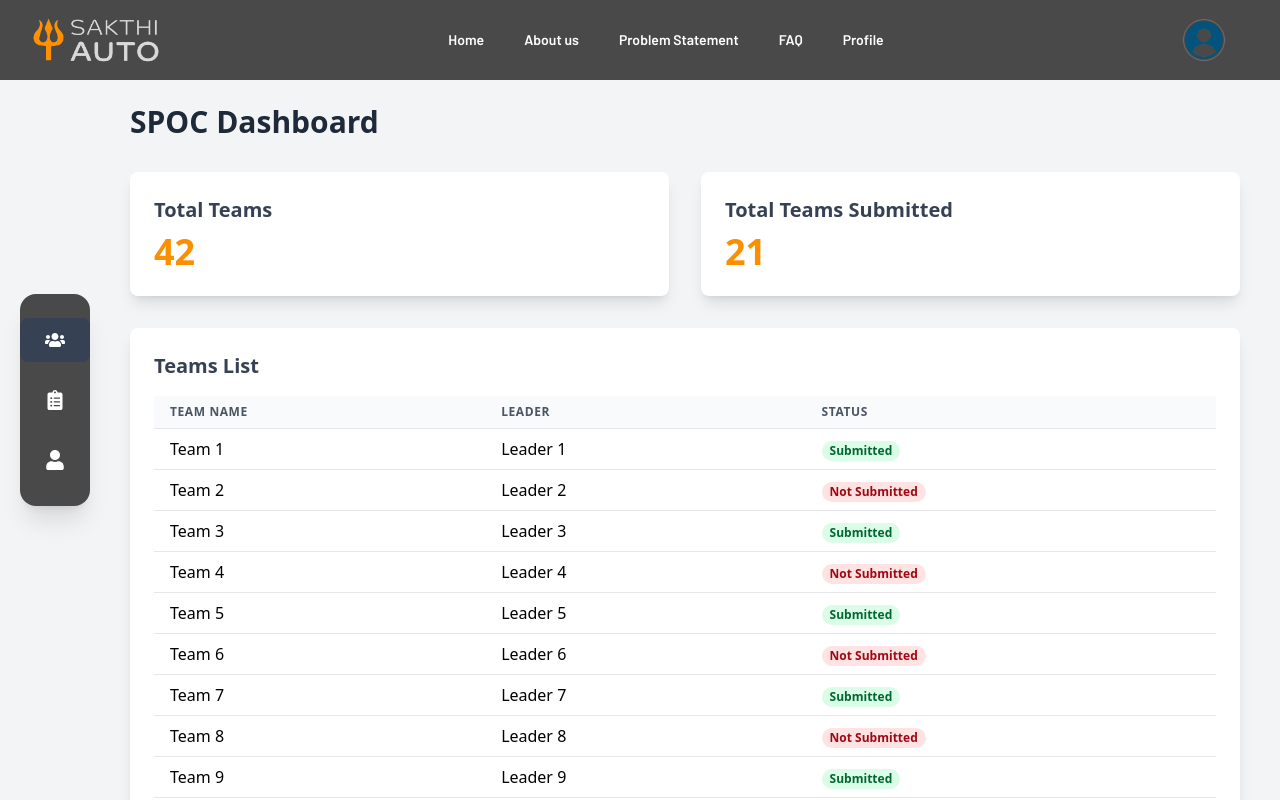
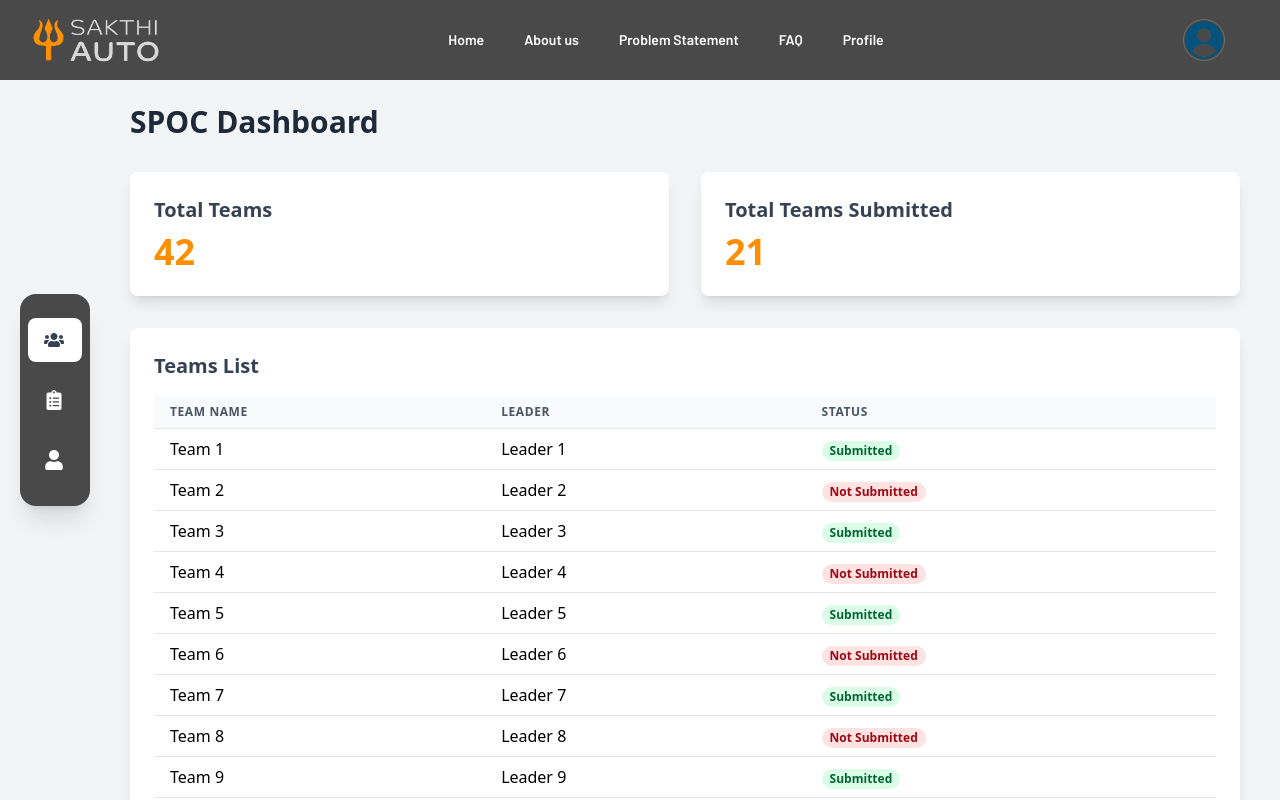
Before and after one commit to damodara2006/Project_SFS, a React (Vite) app in the folder frontend/: page /spoc in a window 1280 px wide. Shown: the top 800 px of the page. Built offline with nearby package versions, Linux system fonts and the light colour scheme.

Commit message:
refactor : DashboardWithSide ul updatedd

```diff
--- a/frontend/src/pages/spoc/DashboardWithSide.jsx
+++ b/frontend/src/pages/spoc/DashboardWithSide.jsx
@@ -59,43 +59,43 @@ const DashboardWithSide = () => {
         className="fixed left-5 top-1/2 -translate-y-1/2 bg-[#494949] text-white rounded-2xl shadow-xl flex flex-col items-center py-6 z-20"
       >
         <nav className="w-full">
-          <ul className="flex flex-col gap-4">
+          <ul className="flex flex-col gap-4 px-2 mx-auto">
             <li>
               <button
                 onClick={() => setActiveView('dashboard')}
-                className={`flex items-center w-full p-3 rounded-lg transition-all duration-300 ${
-                  activeView === 'dashboard' ? 'bg-gray-700' : 'hover: bg-white text-gray-800 '
+                className={`flex items-center w-full p-3 pl-4 rounded-lg transition-all duration-300 ${
+                  activeView === 'dashboard' ? 'bg-white text-gray-700 hover:bg-white hover:text-gray-700 ' : 'hover:bg-white hover:text-gray-700 text-white '
                 }`}
               >
-                <FaUsers className="text-xl mx-auto" />
+                <FaUsers className="text-xl" />
                 {isSidebarExpanded && (
-                  <span className="ml-3 text-sm font-medium">Dashboard</span>
+                  <span className="text-sm text-center font-medium mx-5">Dashboard</span>
                 )}
               </button>
             </li>
             <li>
               <button
                 onClick={() => setActiveView('problems')}
-                className={`flex items-center w-full p-3 rounded-lg transition-all duration-300 ${
-                  activeView === 'problems' ? 'bg-gray-700' : 'hover:bg-gray-700'
+                className={`flex items-center w-full p-3 pl-4 rounded-lg transition-all duration-300 ${
+                  activeView === 'problems' ? 'text-gray-700 bg-white hover:bg-white hover:text-gray-700 ' : 'hover:bg-white hover:text-gray-700 text-white '
                 }`}
               >
-                <FaClipboardList className="text-xl mx-auto" />
+                <FaClipboardList className="text-xl" />
                 {isSidebarExpanded && (
-                  <span className="ml-3 text-sm font-medium">Problems</span>
+                  <span className=" text-sm font-medium mx-5">Problems</span>
                 )}
               </button>
             </li>
             <li>
               <button
                 onClick={() => setActiveView('profile')}
-                className={`flex items-center w-full p-3 rounded-lg transition-all duration-300 ${
-                  activeView === 'profile' ? 'bg-gray-700' : 'hover:bg-gray-700'
+                className={`flex items-center w-full p-3 pl-4 rounded-lg transition-all duration-300 ${
+                  activeView === 'profile' ? 'text-gray-700 bg-white hover:bg-white hover:text-gray-700 ': 'hover:bg-white hover:text-gray-700 text-white '
                 }`}
               >
-                <FaUser className="text-xl mx-auto" />
+                <FaUser className="text-xl" />
                 {isSidebarExpanded && (
-                  <span className="ml-3 text-sm font-medium">Profile</span>
+                  <span className="text-sm font-medium mx-5">Profile</span>
                 )}
               </button>
             </li>
```
